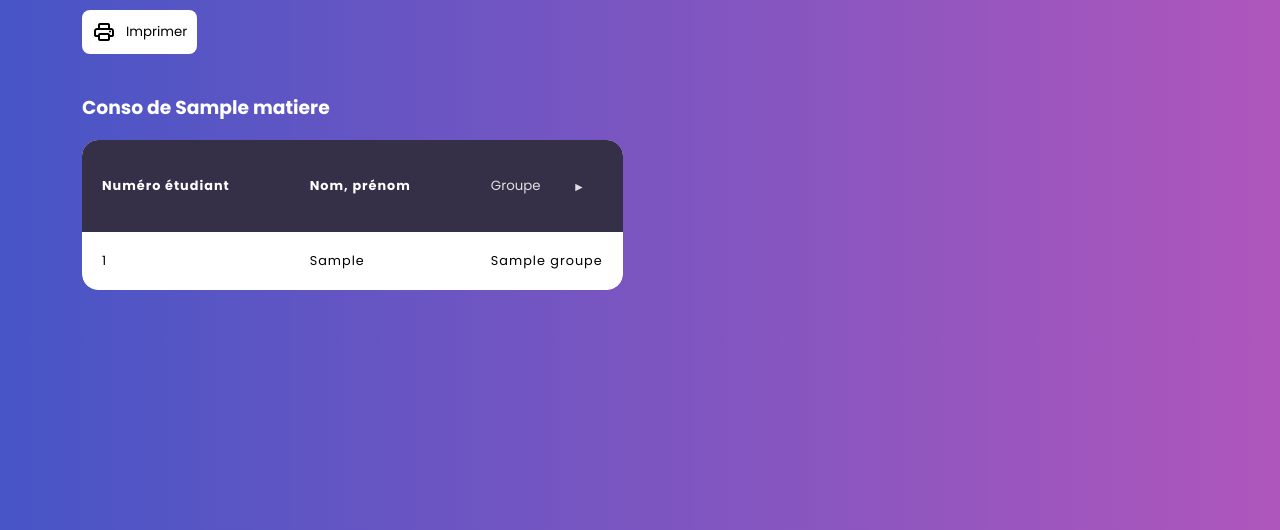
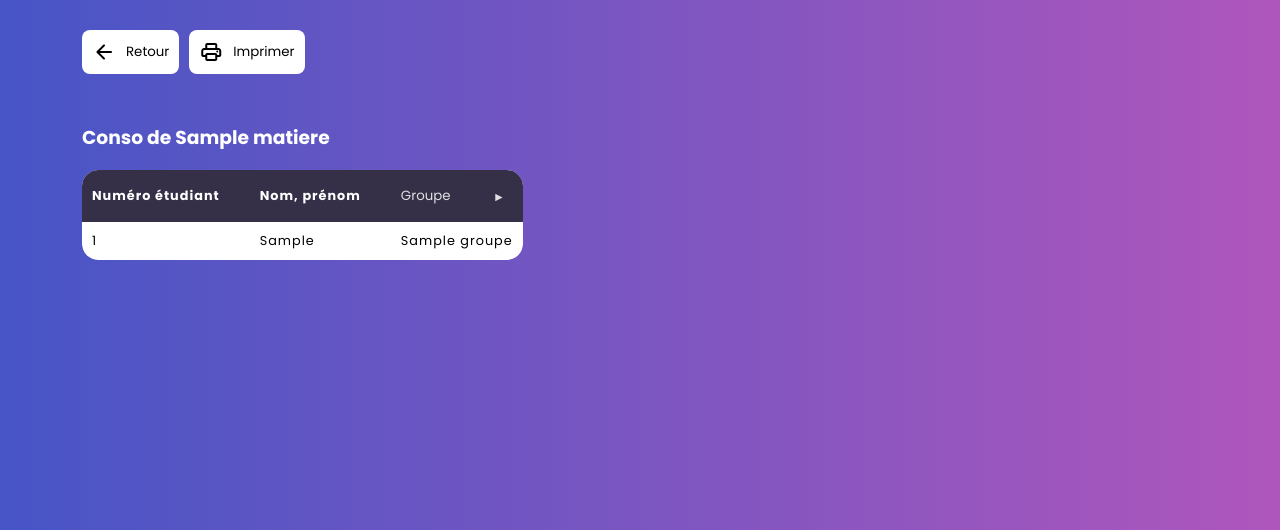
Before and after one commit to amin-elmellouki/SAE_Consolidation, a Django app: template compte_rendu/templates/compte-rendu.html in a window 1280 px wide. Shown: the part 156-686 px from the top of the page. Run offline with Django 5.2, Linux system fonts and the light colour scheme; the template is opened without the code that fills it: most values are stand-ins (such as "Sample title", 1, 10 or a date in 2020).

Commit message:
Ajout bouton retour

```diff
--- a/bilan/static/style-bilan.css
+++ b/bilan/static/style-bilan.css
@@ -57,7 +57,7 @@ tr:nth-child(even) {
 }
 
 table * {
-    padding: 20px;
+    padding: 10px;
 }
 
 input[type="checkbox"] {
--- a/bilan/templates/bilan.html
+++ b/bilan/templates/bilan.html
@@ -9,7 +9,11 @@
 {% endblock %}
 
 {% block content %}
-<button class="white-button" onclick="sendToConso()"><span style="margin-right: 10px;" class="material-symbols-rounded ">send</span> Send</button>
+
+<div style="display: flex; align-items: center;">
+    <button class="white-button" onclick="location.href = '/'"><span style="margin-right: 10px;" class="material-symbols-rounded ">arrow_back</span> Retour</button>
+    <button class="white-button" onclick="sendToConso()"><span style="margin-right: 10px;" class="material-symbols-rounded ">send</span>Envoyer</button>
+</div>
 
 <div>
     <table class="sortable">
--- a/compte_rendu/templates/compte-rendu.html
+++ b/compte_rendu/templates/compte-rendu.html
@@ -8,7 +8,10 @@
 {% endblock %}
 
 {% block content %}
-<button class="white-button" onclick="print()"><span style="margin-right: 10px;" class="material-symbols-rounded ">print</span> Imprimer</button>
+<div style="display: flex; align-items: center;">
+    <button class="white-button" onclick="location.reload();"><span style="margin-right: 10px;" class="material-symbols-rounded ">arrow_back</span> Retour</button>
+    <button class="white-button" onclick="print()"><span style="margin-right: 10px;" class="material-symbols-rounded ">print</span> Imprimer</button>
+</div>
 
 <main style="display: flex; flex-wrap: wrap;">
     {% for matiere, etudiants in data.items %}
--- a/static/style.css
+++ b/static/style.css
@@ -161,5 +161,6 @@ header * {
   color:black;
   display:flex;
   justify-content: center;
-  align-items: center
+  align-items: center;
+  margin-left: 0px;
 }
```
